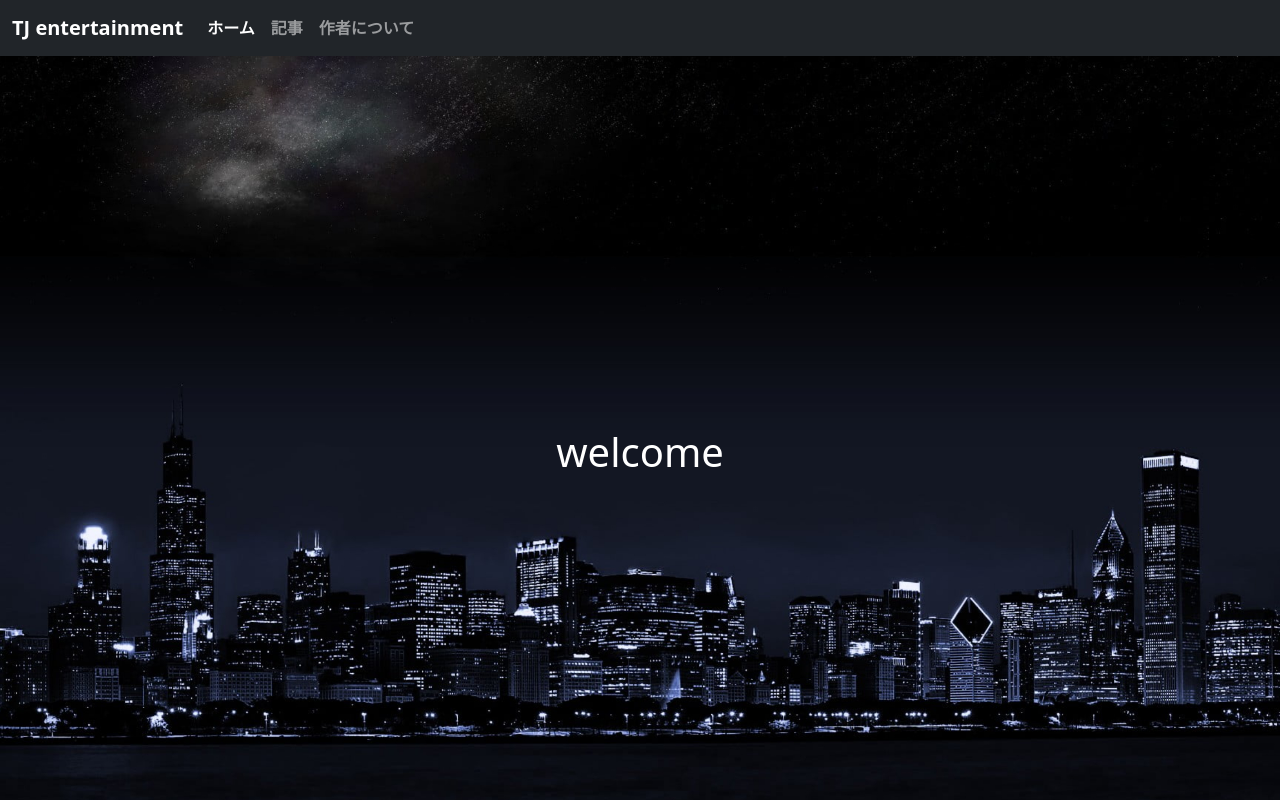
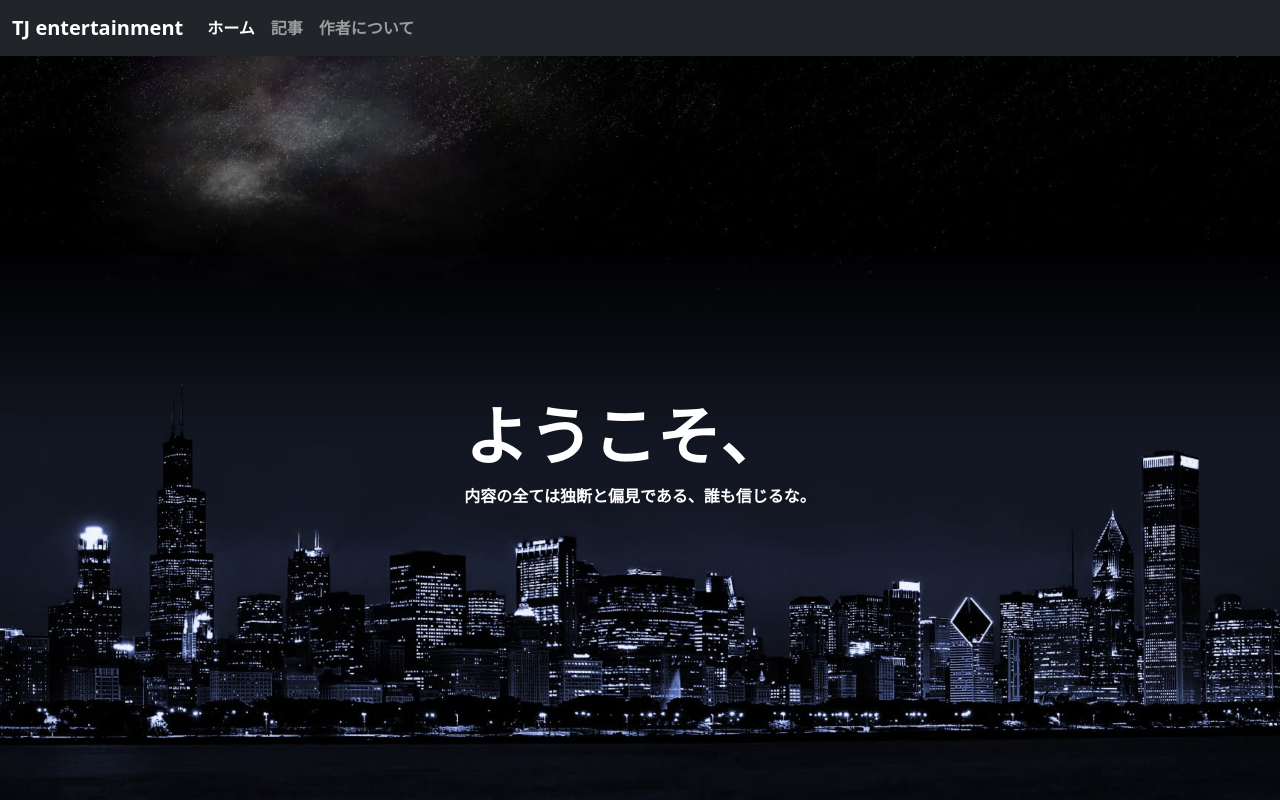
Before and after one commit to TJlv22/blog, a plain HTML site: page index.html in a window 1280 px wide. Shown: the top 800 px of the page. Drawn offline with nearby package versions, Linux system fonts and the light colour scheme.

Commit message:
Add files via upload

```diff
--- a/index.css
+++ b/index.css
@@ -7,6 +7,11 @@
     background-size: cover;
     justify-content: center;
     align-items: center;
+}
+
+.welcome{
+    font-weight: bold;
+    font-size: 4em;
 }
 
 .subtitle{
--- a/index.html
+++ b/index.html
@@ -43,7 +43,7 @@
   <!--wallpaper-->
 
   <div class="wallpaper d-flex w-100 vh-100">
-    <h1 class="text-white">welcome</h1>
+    <p class="text-white" style="font-weight: bold;"><span class="welcome">ようこそ、</span><br>内容の全ては独断と偏見である、誰も信じるな。</p>
   </div>
 
   <!--subtitle-->
```
Also changed, not shown: selfintro.html (+1 -1 lines).
